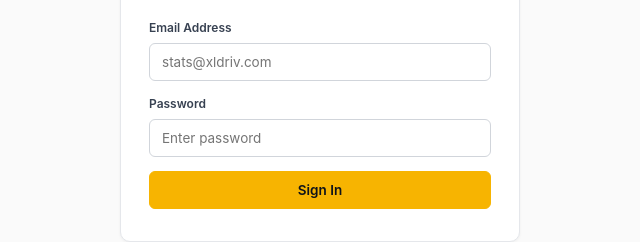
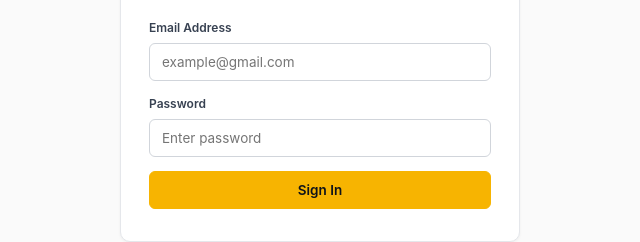
Before and after one commit to taiwoade-hub/xldriv-settlement-dashboard, a website: page XLDriv 33-Day Settlement Dashboard.html in a window 1280 px wide. Shown: the part 360-602 px from the top of the page, 320-960 px from the left. Drawn offline with Linux system fonts and the light colour scheme.

Commit message:
Change login email placeholder to example@gmail.com

```diff
--- a/XLDriv 33-Day Settlement Dashboard.html
+++ b/XLDriv 33-Day Settlement Dashboard.html
@@ -907,7 +907,7 @@
       <form id="loginForm" autocomplete="on">
         <div class="login-field">
           <label for="loginEmail">Email Address</label>
-          <input type="email" id="loginEmail" name="email" placeholder="stats@xldriv.com" required autocomplete="username">
+          <input type="email" id="loginEmail" name="email" placeholder="example@gmail.com" required autocomplete="username">
         </div>
         <div class="login-field">
           <label for="loginPassword">Password</label>
```
Also changed, not shown: index.html (+1 -1 lines).
